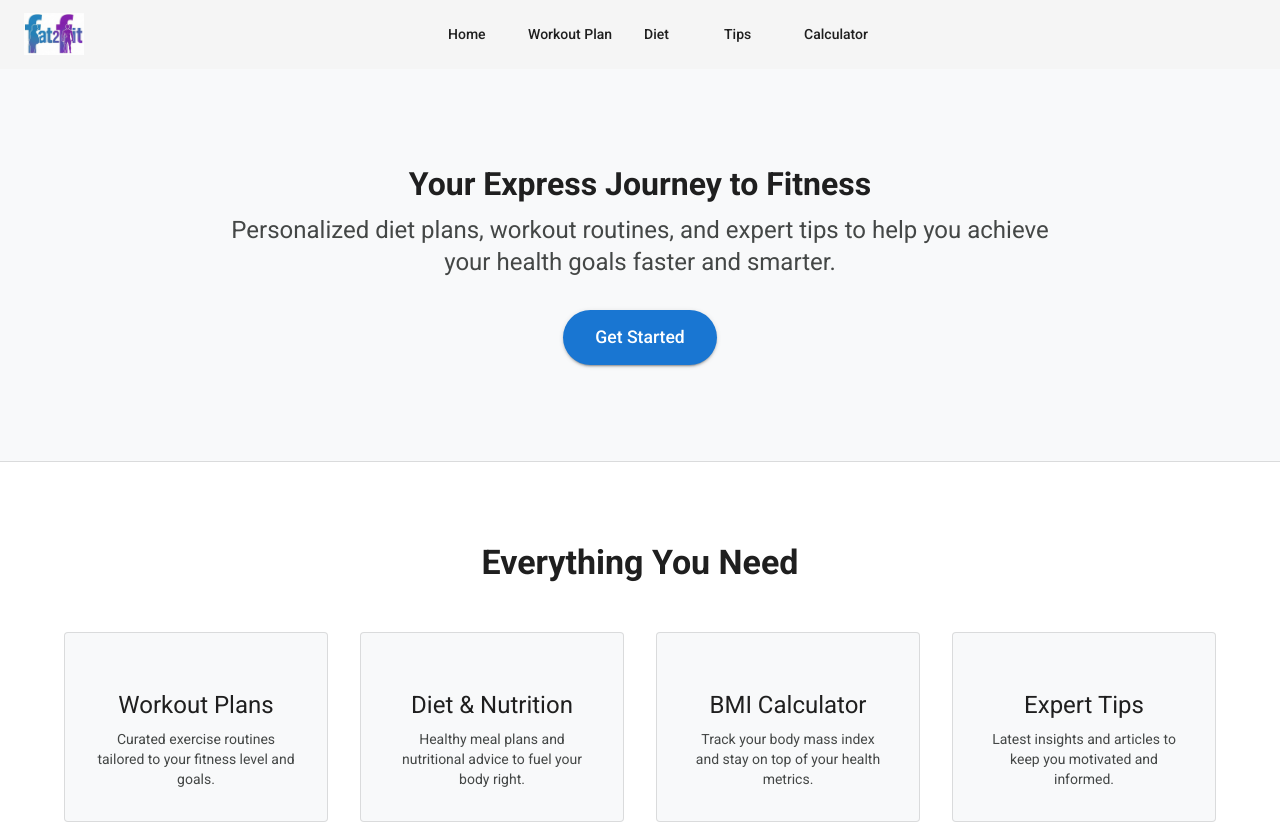
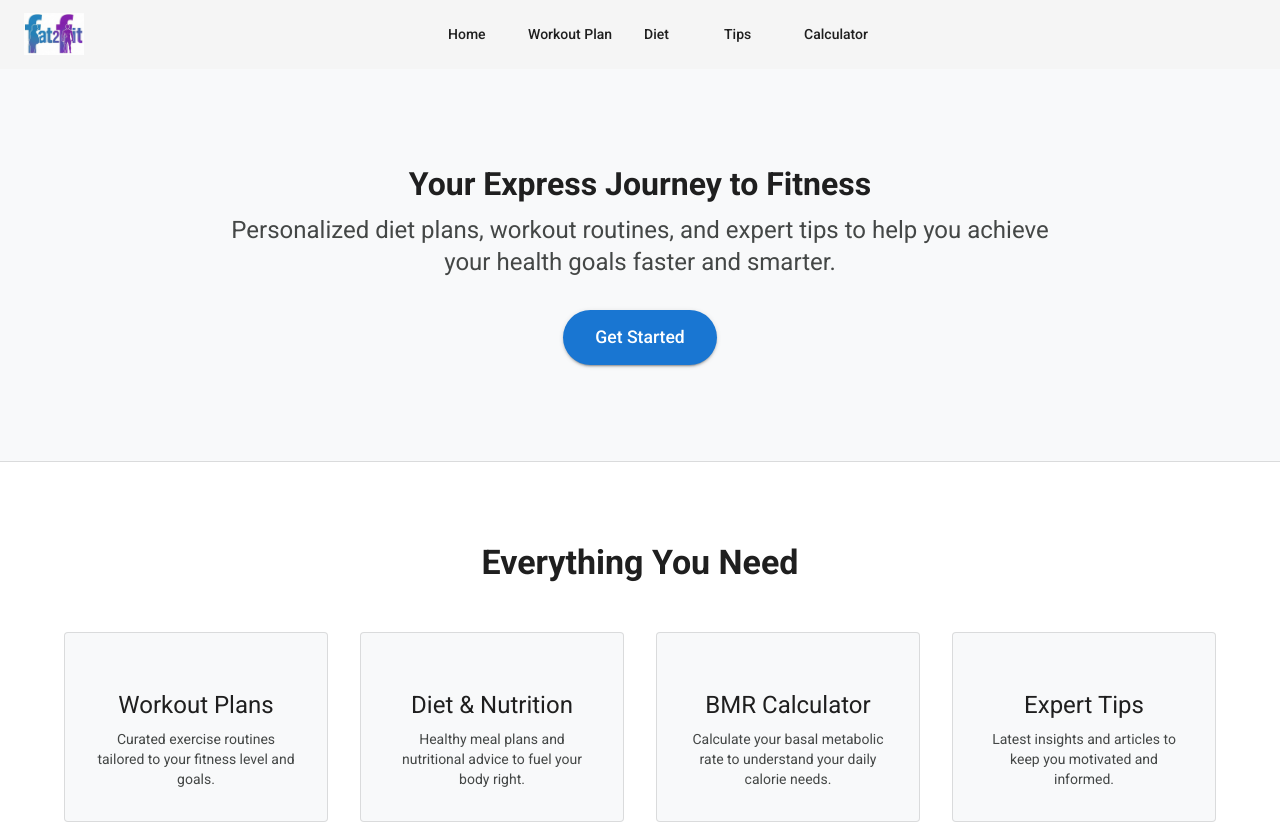
Before and after one commit to fat2fitxpress/fat2fit, a Next.js app: page / in a window 1280 px wide. Shown: the top 823 px of the page. Built offline with nearby package versions, Linux system fonts and the light colour scheme; some icons are missing.

Commit message:
Update landing page: Change BMI to BMR calculator

```diff
--- a/src/components/LandingPage.tsx
+++ b/src/components/LandingPage.tsx
@@ -100,10 +100,10 @@ export default function LandingPage({ recentPosts }: { recentPosts: Post[] }) {
                                 <CalculateIcon color="primary" sx={{ fontSize: 60, mb: 2 }} />
                                 <CardContent>
                                     <Typography gutterBottom variant="h5" component="div">
-                                        BMI Calculator
+                                        BMR Calculator
                                     </Typography>
                                     <Typography variant="body2" color="text.secondary">
-                                        Track your body mass index and stay on top of your health metrics.
+                                        Calculate your basal metabolic rate to understand your daily calorie needs.
                                     </Typography>
                                 </CardContent>
                             </CardActionArea>
```
